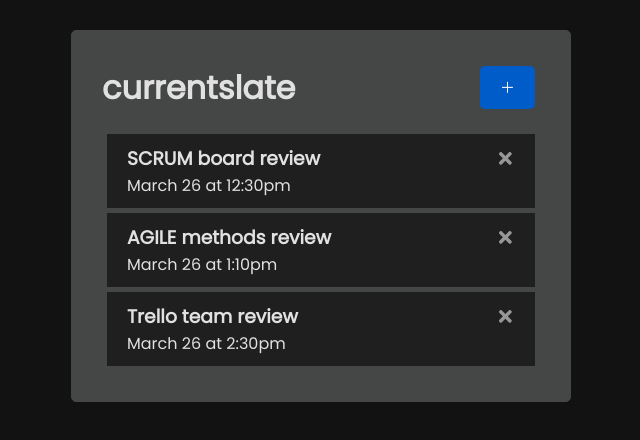
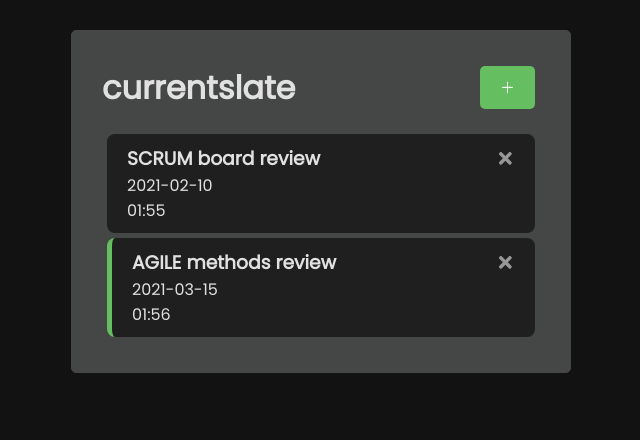
Before and after one commit to Marcus-Johnson/currentslate, a React (Create React App) app: page / in a window 1280 px wide. Shown: the top 440 px of the page, without its empty margins (319-959 px from the left). Built offline with nearby package versions, Linux system fonts and the light colour scheme.

Commit message:
UI Enhancements

```diff
--- a/package.json
+++ b/package.json
@@ -13,7 +13,7 @@
     "web-vitals": "^1.1.0"
   },
   "scripts": {
-    "start": "react-scripts start",
+    " ": "react-scripts start",
     "build": "react-scripts build",
     "test": "react-scripts test",
     "eject": "react-scripts eject"
--- a/src/App.js
+++ b/src/App.js
@@ -10,21 +10,17 @@ function App() {
         {
             id: 1,
             text: 'SCRUM board review',
-            day: 'March 26 at 12:30pm',
+            day: '2021-02-10',
+            time: '01:55',
             reminder: false,
         },
         {
             id: 2,
             text: 'AGILE methods review',
-            day: 'March 26 at 1:10pm',
-            reminder: false,
+            day: '2021-03-15',
+            time: '01:56',
+            reminder: true,
         },
-        {
-            id: 3,
-            text: 'Trello team review',
-            day: 'March 26 at 2:30pm',
-            reminder: false,
-        }
     ]
   )
 
--- a/src/components/AddTask.js
+++ b/src/components/AddTask.js
@@ -3,19 +3,17 @@ import { useState } from 'react'
 const AddTask = ({ onAdd }) => {
     const [text, setText] = useState('')
     const [day, setDay] = useState('')
+    const [time, setTime] = useState('')
     const [reminder, setReminder] = useState(false)
 
     const onSubmit = (e) => {
         e.preventDefault()
 
-        if(!text){
-            alert('Please add a task')
-        }
-
-        onAdd({text, day, reminder})
+        onAdd({text, day, time, reminder})
 
         setText('')
         setDay('')
+        setTime('')
         setReminder(false)
     }
 
@@ -23,11 +21,15 @@ const AddTask = ({ onAdd }) => {
         <form className='add-form' onSubmit={onSubmit}>
             <div className='form-control'>
                 <label>Task</label>
-                <input type='text' placeholder='Add task' value={text} onChange={(e) => setText(e.target.value)}/>
+                <input className='textInput' type='text' placeholder='Add task title' value={text} onChange={(e) => setText(e.target.value)} required/>
             </div>
             <div className='form-control'>
-                <label>Day and Time</label>
-                <input type='text' placeholder='Add Day and Time' value={day} onChange={(e) => setDay(e.target.value)}/>
+                <label>Day</label>
+                <input type='date' value={day} default={Date.now()} onChange={(e) => setDay(e.target.value)} required pattern="\d{4}-\d{2}-\d{2}" required/>
+            </div>
+            <div className='form-control'>
+                <label>Time</label>
+                <input type='time' value={time} onChange={(e) => setTime(e.target.value)} required/>
             </div>
             <div className='form-control form-control-check'>
                 <label>Set Reminder</label>
--- a/src/components/Header.js
+++ b/src/components/Header.js
@@ -6,7 +6,7 @@ const Header = ({ title, onAdd, showAdd }) => {
     return (
         <header className='header'>
             <h1>{title}</h1>
-            <Button color={ showAdd ? 'maroon' : '#005CC8' } text={ showAdd ? '✕' : '＋' } onClick={onAdd} />
+            <Button color={ showAdd ? 'maroon' : '#65BE60' } text={ showAdd ? '✕' : '＋' } onClick={onAdd} />
         </header>
     )
 }
--- a/src/components/Task.js
+++ b/src/components/Task.js
@@ -1,10 +1,11 @@
-import { FaTimes } from 'react-icons/fa'
+import { FaTimes, FaTrashAlt } from 'react-icons/fa'
 
 const Task = ({ task, onDelete, onToggle }) => {
     return (
         <div className={`task ${task.reminder ? 'reminder' : ''}`} onDoubleClick={() => onToggle(task.id)}>
-            <h3>{task.text} <FaTimes style={{ color: '#979797', cursor: 'pointer'}} onClick={() => onDelete(task.id)}/></h3>
+            <h3>{task.text} <FaTimes style  ={{ color: '#979797', cursor: 'pointer'}} onClick={() => onDelete(task.id)}/></h3>
             <p>{task.day}</p>
+            <p>{task.time}</p>
         </div>
     )
 }
--- a/src/index.css
+++ b/src/index.css
@@ -62,6 +62,7 @@ body {
   margin: 5px;
   padding: 10px 20px;
   cursor: pointer;
+  border-radius: 8px;
 }
 
 .task.reminder {
@@ -76,6 +77,11 @@ body {
 
 .add-form {
   margin-bottom: 40px;
+}
+
+.textInput {
+  outline: none;
+  border-radius: 5px;
 }
 
 .form-control {
```
